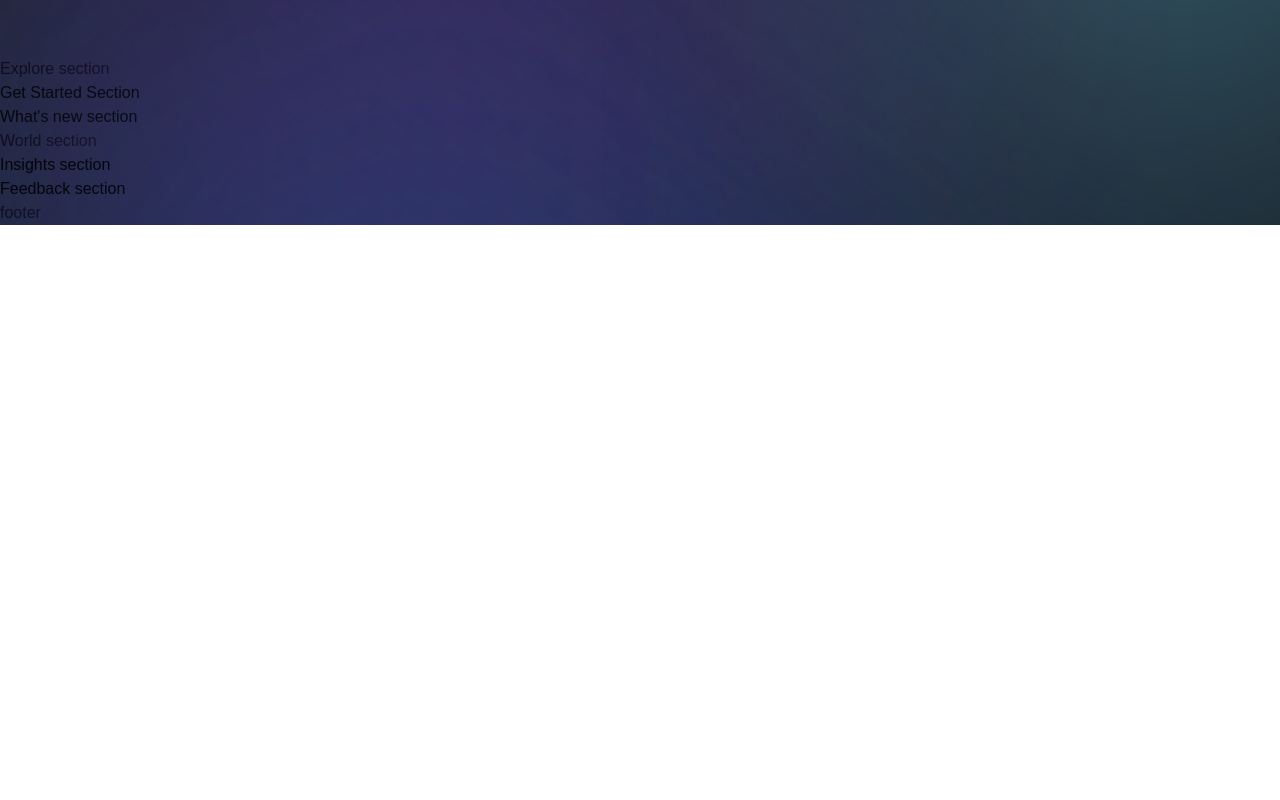
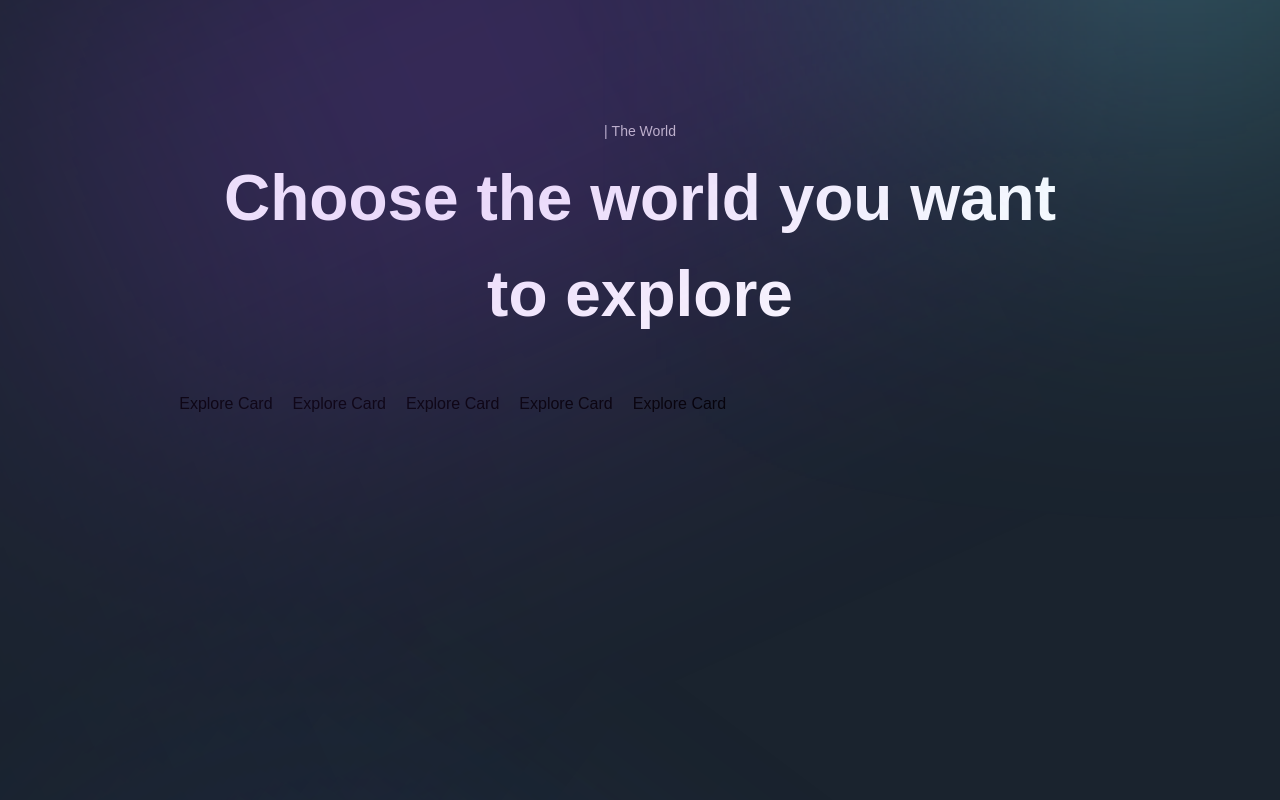
Before and after one commit to Rio-awsm/metaverses---virtual-reality-website, a Next.js app: page / in a window 1280 px wide. Shown: the part 1500-2300 px from the top of the page. Before the commit the page ends 1725 px from the top, so only its background shows below. Built offline with nearby package versions, Linux system fonts and the light colour scheme; a web font is replaced by a local one.

Commit message:
explore section basic structure added

```diff
--- a/components/CustomTexts.jsx
+++ b/components/CustomTexts.jsx
@@ -3,13 +3,25 @@
 import { textContainer, textVariant2 } from "../utils/motion";
 
 export const TypingText = ({ title, textStyles }) => (
-  <motion.p variants={textContainer} className={`font-normal text-[14px] text-secondary-white ${textStyles} `}>
+  <motion.p
+    variants={textContainer}
+    className={`font-normal text-[14px] text-secondary-white ${textStyles} `}
+  >
     {Array.from(title).map((letter, index) => (
       <motion.span variants={textVariant2} key={index}>
-       {letter === ' ' ? '\u00A0' : letter}
+        {letter === " " ? "\u00A0" : letter}
       </motion.span>
     ))}
   </motion.p>
 );
 
-export const TitleText = ({ title, textStyles }) => <h2>Title Text</h2>;
+export const TitleText = ({ title, textStyles }) => (
+  <motion.h2
+    variants={textVariant2}
+    initial="hidden"
+    whileInView="show"
+    className={`mt-[8px] font-bold md:text-[64px] text-[40px] text-white ${textStyles}`}
+  >
+    {title}
+  </motion.h2>
+);
--- a/sections/Explore.jsx
+++ b/sections/Explore.jsx
@@ -1,9 +1,49 @@
-'use client';
+"use client";
 
-const Explore = () => (
-  <section>
-    Explore section
-  </section>
-);
+import { motion } from "framer-motion";
+import styles from "../styles";
+import { staggerContainer } from "../utils/motion";
+import { TypingText, ExploreCard, TitleText } from "../components";
+import { exploreWorlds } from "../constants";
+import { useState } from "react";
+
+const Explore = () => {
+
+  const [active, setActive] = useState("world-2");
+
+  return (
+    <section className={`${styles.paddings}`} id="explore">
+      <motion.div
+        variants={staggerContainer}
+        initial="hidden"
+        whileInView="show"
+        viewport={{ once: false, amount: 0.25 }}
+        className={`${styles.interWidth} mx-auto flex flex-col`}
+      >
+        <TypingText title="| The World" textStyles="text-center" />
+        <TitleText
+          title={
+            <>
+              Choose the world you want <br className="md:block hidden" /> to
+              explore
+            </>
+          }
+          textStyles="text-center"
+        />
+        <div className="mt-[50px] flex lg:flex-row flex-col min-h-[70vh] gap-5 ">
+          {exploreWorlds.map((world, index) => (
+            <ExploreCard
+              key={world.id}
+              {...world}
+              index={index}
+              active={active}
+              handleClick={setActive}
+            />
+          ))}
+        </div>
+      </motion.div>
+    </section>
+  );
+};
 
 export default Explore;
```
